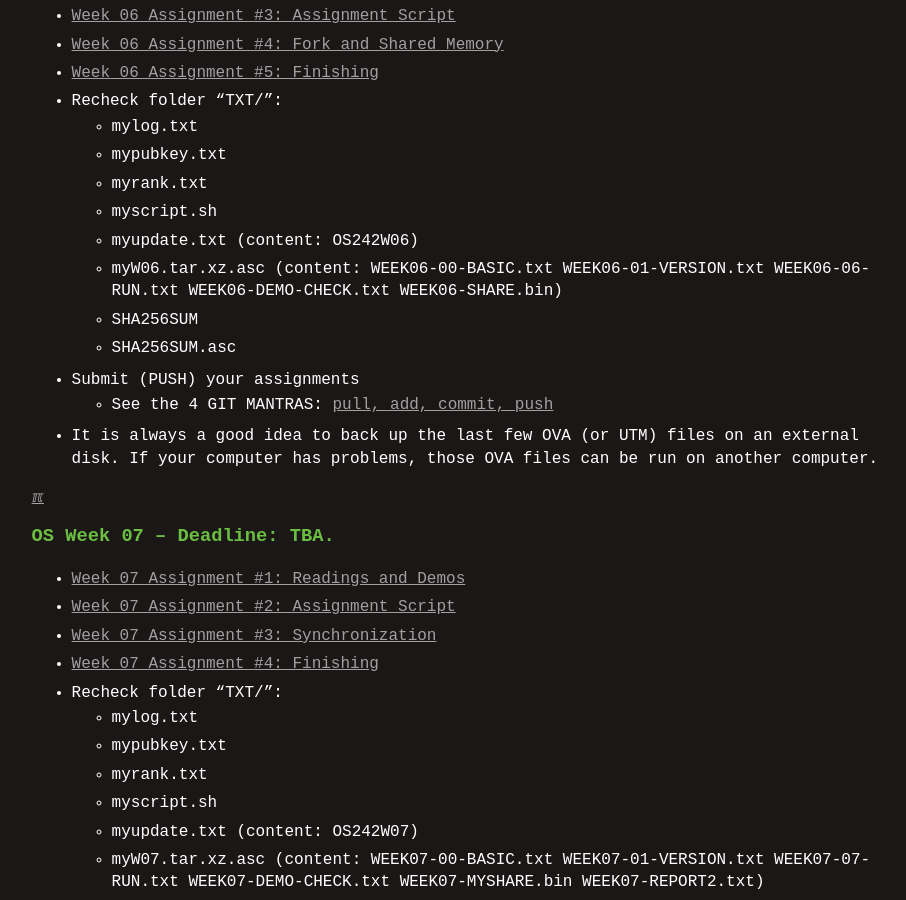
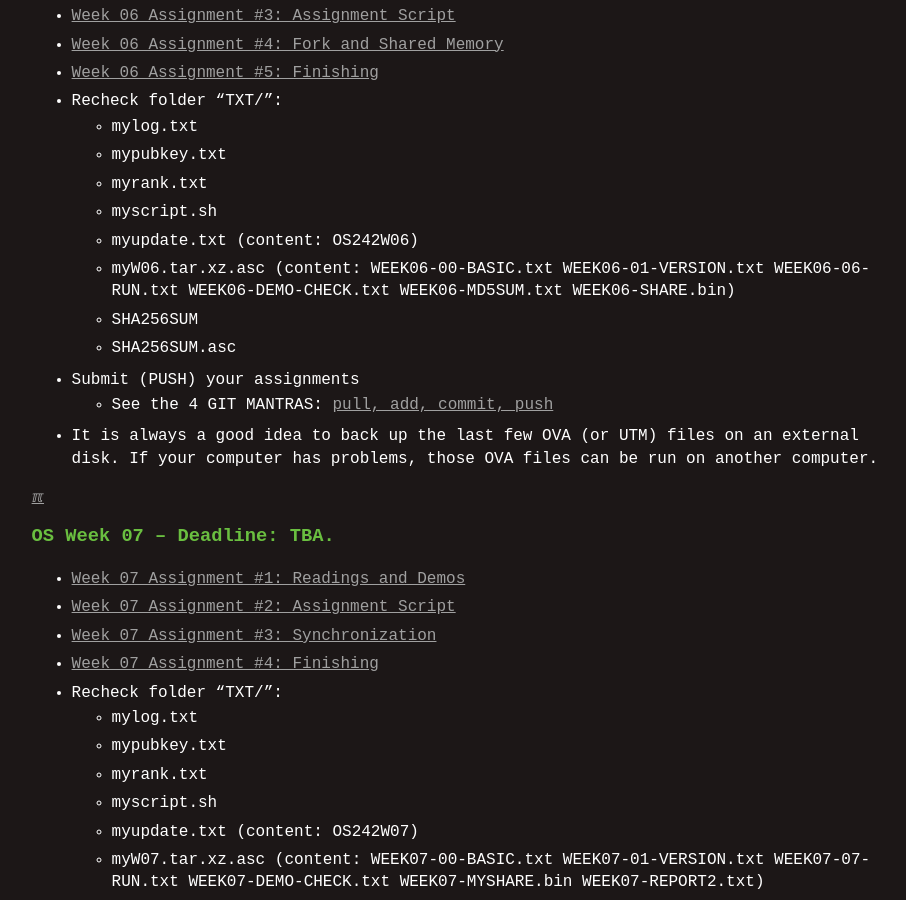
Before and after one commit to os2xx/demOS, a Jekyll site: the page built from index.md, in a window 1280 px wide and 900 px high, scrolled down 4040 px. Shown: the whole window, without its empty margins (166-1072 px from the left). Built offline with Jekyll 4.4.1, drawn with Linux system fonts in a browser that asks for light colours.

Commit message:
pamulang1: os2-demos

```diff
--- a/index.md
+++ b/index.md
@@ -149,7 +149,7 @@ The Deadline is 7 (seven) days after the assignment was announced.
   * myscript.sh
   * myupdate.txt (content: OS242W06)
   * myW06.tar.xz.asc (content: WEEK06-00-BASIC.txt WEEK06-01-VERSION.txt WEEK06-06-RUN.txt
-    WEEK06-DEMO-CHECK.txt WEEK06-SHARE.bin)
+    WEEK06-DEMO-CHECK.txt WEEK06-MD5SUM.txt WEEK06-SHARE.bin)
   * SHA256SUM
   * SHA256SUM.asc
 * Submit (PUSH) your assignments
```
Also changed, not shown: W06-03.md (+1 -1 lines), W06-04.md (+5 -5 lines).
